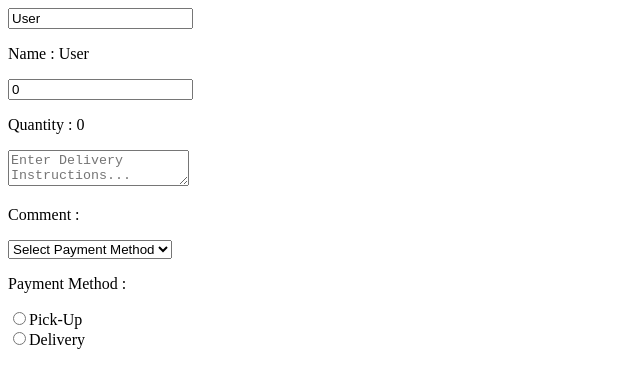
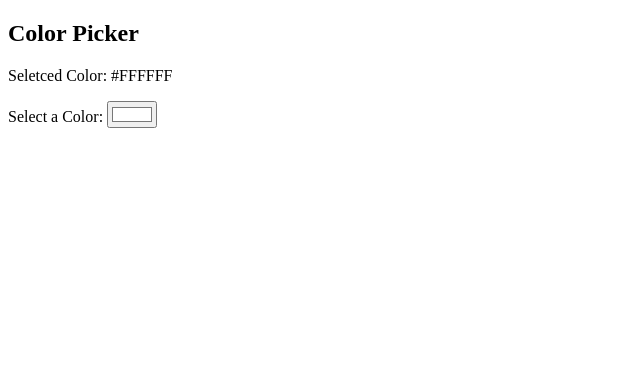
Before and after one commit to DARK-PROGRAMMER-I/react-jobs-website, a React (Vite) app: page / in a window 1280 px wide. Shown: the top 388 px of the page, without its empty margins (0-640 px from the left). Built offline with nearby package versions, Linux system fonts and the light colour scheme.

Commit message:
Color picker

```diff
--- a/src/App.jsx
+++ b/src/App.jsx
@@ -1,4 +1,4 @@
-import MyComponenets from './components/MyComponents.jsx';
+import ColorPicker from './components/ColorPicker.jsx';
 
 
 function App() {
@@ -20,7 +20,7 @@
 
   return (
     <>
-     <MyComponenets/>
+     <ColorPicker/>
     </>
   );
 }
--- /dev/null
+++ b/src/components/ColorPicker.jsx
@@ -0,0 +1,28 @@
+import { useState } from "react";
+
+function ColorPicker(){
+    const selectedColor = "#FFFFFF";
+    const [color, setColor] = useState(selectedColor);
+
+    const setColorValue = (event)=>{
+        setColor(event.target.value);
+    }
+
+    return (
+        <>
+        <div>
+            <h2>Color Picker</h2>
+            <p style={{backgroundColor: color}}>
+                Seletced Color: {color}
+            </p>
+            <div>
+                <p>
+                    Select a Color: <input type="color" value={color} onChange={setColorValue}/>
+                </p>
+            </div>
+        </div>
+        </>
+    );
+}
+
+export default ColorPicker
```
